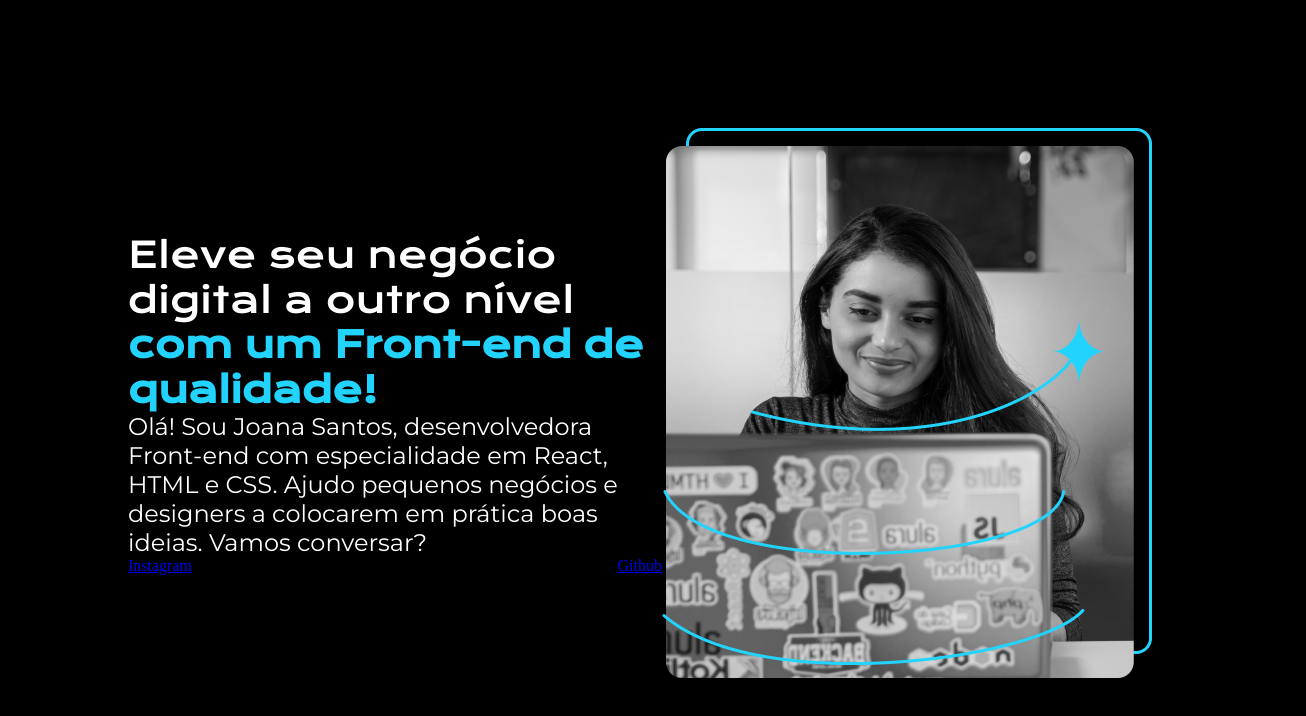
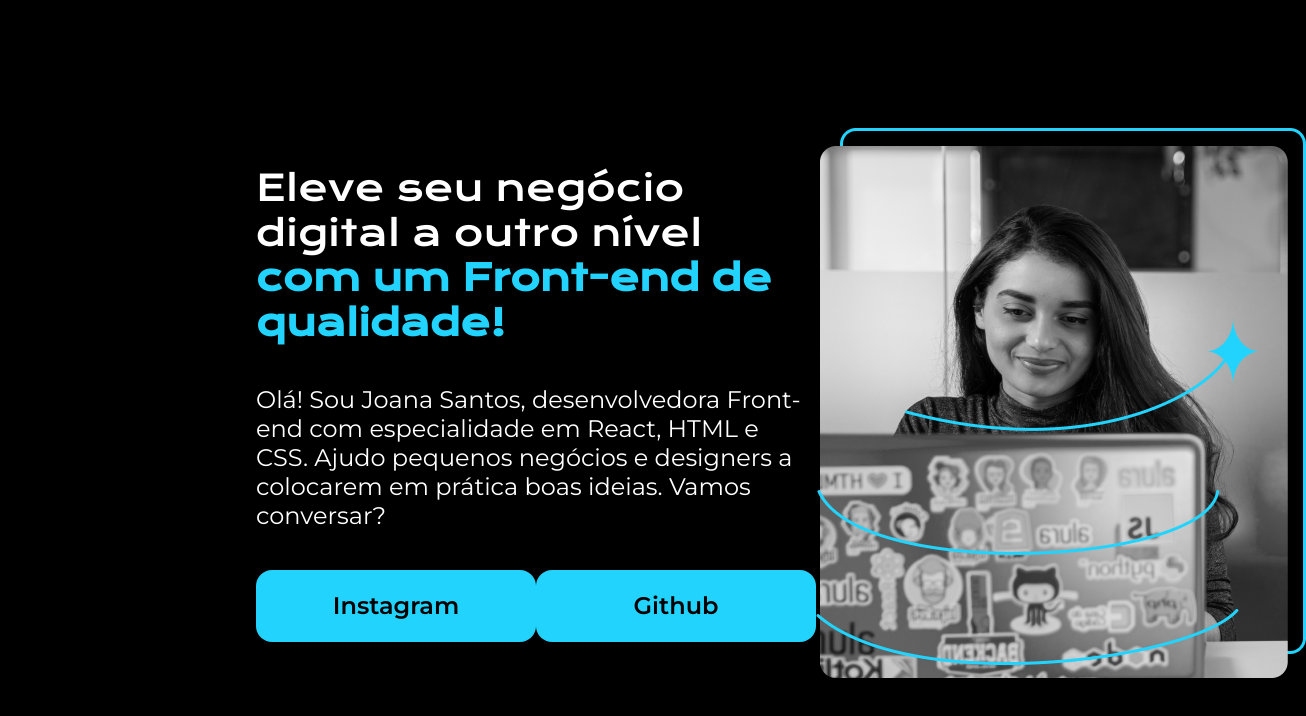
Before and after one commit to Dragon742/aluraOne, a plain HTML site: page html/aula02/index.html in a window 1280 px wide. Shown: the whole page, 1306 px wide, since content can reach past the window. Drawn offline with nearby package versions, Linux system fonts and the light colour scheme.

Commit message:
adjustments

```diff
--- a/html/aula02/index.html
+++ b/html/aula02/index.html
@@ -15,8 +15,8 @@
             <h1 class="apresentacao__conteudo__titulo">Eleve seu negócio digital a outro nível <strong class="titulo-destaque">com um Front-end de qualidade!</strong></h1>
             <p class="apresentacao__conteudo__texto">Olá! Sou Joana Santos, desenvolvedora Front-end com especialidade em React, HTML e CSS. Ajudo pequenos negócios e designers a colocarem em prática boas ideias. Vamos conversar?</p>
             <div class="apresentacao__links">
-                <a href="https://instagram.com/rafaballerini" target="_blank">Instagram</a>
-                <a href="https://github.com/guilhermeonrails" target="_blank">Github</a>
+                <a class="apresentacao__links__link" href="https://instagram.com/rafaballerini" target="_blank">Instagram</a>
+                <a class="apresentacao__links__link" href="https://github.com/guilhermeonrails" target="_blank">Github</a>
             </div>
         </section>
 
--- a/html/aula02/style.css
+++ b/html/aula02/style.css
@@ -1,5 +1,5 @@
 @import url('https://fonts.googleapis.com/css2?family=Krona+One&family=Passion+One:wght@400;700;900&family=Sriracha&display=swap');
-@import url('https://fonts.googleapis.com/css2?family=Montserrat:ital@0;1&display=swap');
+@import url('https://fonts.googleapis.com/css2?family=Montserrat:ital,wght@0,100..900;1,100..900&display=swap');
 
 *{
     margin: 0px;
@@ -18,7 +18,7 @@ strong.titulo-destaque{
 }
 
 .apresentacao{
-    margin: 10%;
+    margin: 10% 20%;
     display: flex;
     align-items: center;
     justify-content: space-between;
@@ -26,6 +26,9 @@ strong.titulo-destaque{
 
 .apresentacao__conteudo{
     width: 615px;
+    display: flex;
+    flex-direction: column;
+    gap: 40px;
 }
 
 .apresentacao__conteudo__titulo{
@@ -44,3 +47,16 @@ strong.titulo-destaque{
     align-items: center;
     justify-content: space-between;
 }
+
+.apresentacao__links__link{
+    background-color: #22d4fd;
+    width: 280px;
+    padding: 21.5px 0px;
+    border-radius: 16px;
+    font-family: 'Montserrat', sans-serif;
+    font-size: 24px;
+    font-weight: 600;
+    text-decoration: none;
+    color: black;
+    text-align: center;
+}
```
